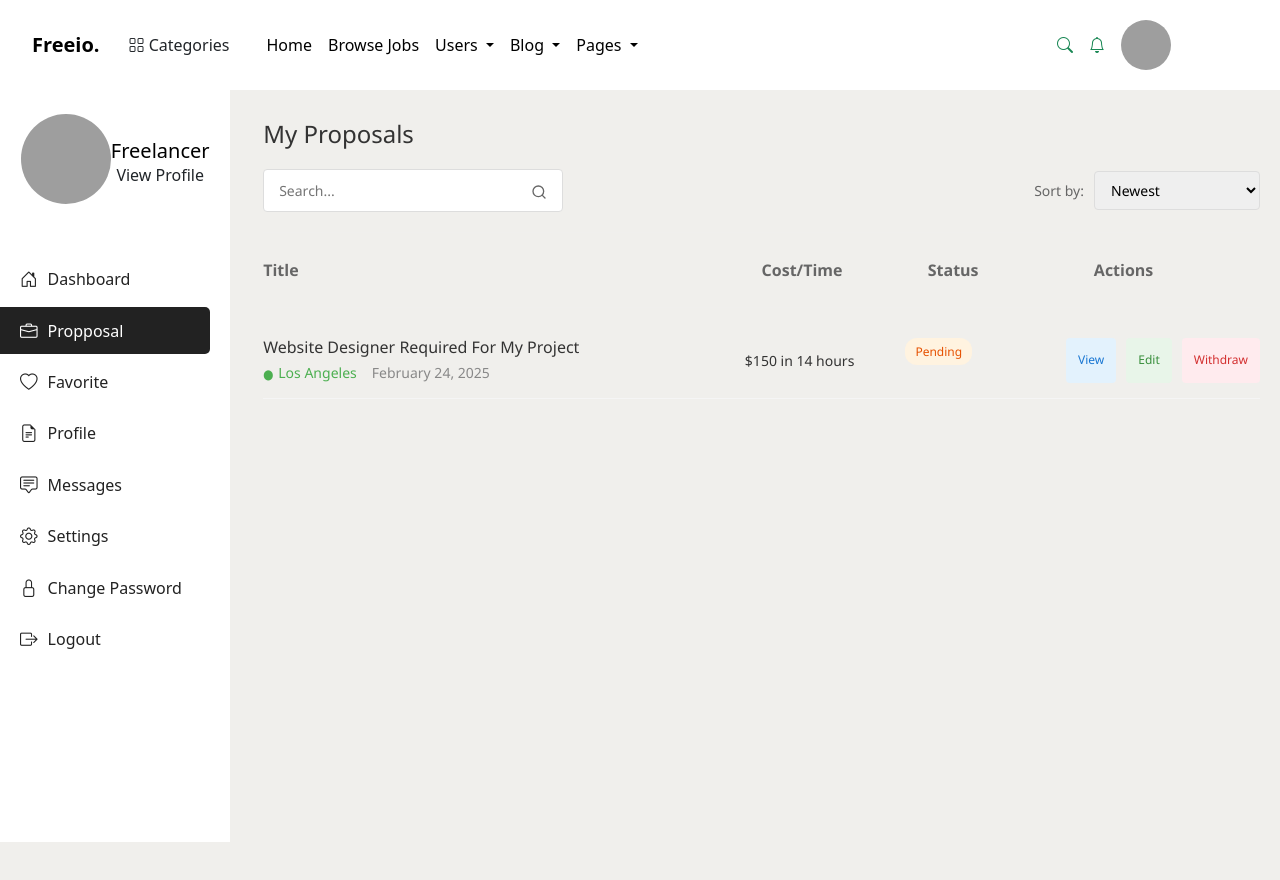
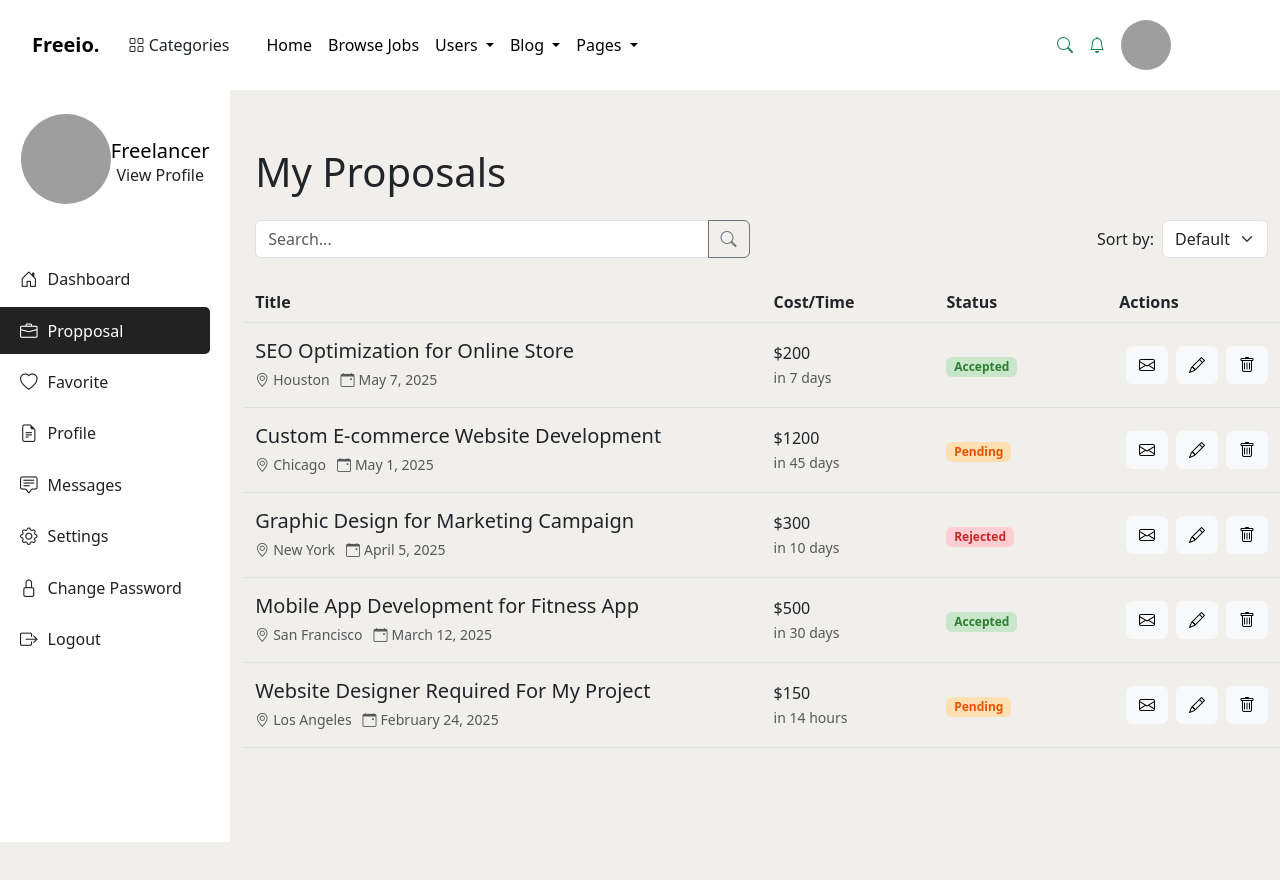
Before and after one commit to mashady/jobs_and_freelancing_platform_frontend, a Vue app: page /freelancer/propposal in a window 1280 px wide. Shown: the top 880 px of the page. Built offline with nearby package versions, Linux system fonts and the light colour scheme; grey boxes are pictures that could not be loaded.

Commit message:
Edit on Proposal Page

```diff
--- a/src/components/freelancer/proposal.vue
+++ b/src/components/freelancer/proposal.vue
@@ -1,61 +1,58 @@
 <template>
-    <div class="proposals-page">
-      <h1>My Proposals</h1>
+  <div class="container my-5">
+      <h1 class="mb-4">My Proposals</h1>
 
-      <div class="search-sort-container">
-        <div class="search-box">
-          <input type="text" placeholder="Search..." v-model="searchQuery">
-          <button @click="searchProposals">
-            <svg width="16" height="16" viewBox="0 0 24 24" fill="none" xmlns="http://www.w3.org/2000/svg">
-              <path d="M11 19C15.4183 19 19 15.4183 19 11C19 6.58172 15.4183 3 11 3C6.58172 3 3 6.58172 3 11C3 15.4183 6.58172 19 11 19Z" stroke="currentColor" stroke-width="2" stroke-linecap="round" stroke-linejoin="round"/>
-              <path d="M21 21L16.65 16.65" stroke="currentColor" stroke-width="2" stroke-linecap="round" stroke-linejoin="round"/>
-            </svg>
+      <div class="row mb-4 align-items-center">
+          <div class="col-md-6">
+              <div class="input-group">
+                  <input type="text" class="form-control" placeholder="Search..." v-model="searchQuery">
+                  <button class="btn btn-outline-secondary" @click="searchProposals">
+                      <i class="bi bi-search"></i>
                   </button>
               </div>
-
-        <div class="sort-options">
-          <label>Sort by:</label>
-          <select v-model="sortOption">
+          </div>
+          <div class="col-md-6 text-end">
+              <label class="me-2">Sort by:</label>
+              <select class="form-select d-inline w-auto" v-model="sortOption">
+                  <option value="default">Default</option>
                   <option value="newest">Newest</option>
                   <option value="oldest">Oldest</option>
-            <option value="cost-high">Cost (High to Low)</option>
-            <option value="cost-low">Cost (Low to High)</option>
               </select>
           </div>
       </div>
 
-      <hr class="divider">
-
-      <div class="proposals-header">
-        <div class="header-title">Title</div>
-        <div class="header-cost">Cost/Time</div>
-        <div class="header-status">Status</div>
-        <div class="header-actions">Actions</div>
+      <div class="row fw-bold border-bottom py-2">
+          <div class="col-6">Title</div>
+          <div class="col-2">Cost/Time</div>
+          <div class="col-2">Status</div>
+          <div class="col-2">Actions</div>
       </div>
 
-      <hr class="divider">
-
-      <div class="proposals-list">
-        <div class="proposal-item" v-for="proposal in filteredProposals" :key="proposal.id">
-          <div class="proposal-title">
-            <h3>{{ proposal.title }}</h3>
-            <div class="location-date">
-              <span class="location" :style="{ color: proposal.locationColor }">{{ proposal.location }}</span>
-              <span class="date">{{ proposal.date }}</span>
+      <div v-for="proposal in filteredProposals" :key="proposal.id" class="row py-3 border-bottom align-items-center">
+            <div class="col-6">
+                <h5 class="mb-1">{{ proposal.title }}</h5>
+                <small class="text-muted">
+                    <i class="bi bi-geo-alt me-1"></i>{{ proposal.location }} &nbsp;
+                    <i class="bi bi-calendar-event me-1"></i>{{ proposal.date }}
+                </small>
             </div>
+            <div class="col-2">
+                <span>{{ proposal.cost.split(' in ')[0] }}</span><br>
+                <small class="text-muted">in {{ proposal.cost.split(' in ')[1] }}</small>
             </div>
-
-          <div class="proposal-cost">{{ proposal.cost }}</div>
-
-          <div class="proposal-status">
-            <span :class="['status-badge', proposal.status.toLowerCase()]">{{ proposal.status }}</span>
+            <div class="col-2">
+                <span :class="['badge', proposal.status.toLowerCase()]">{{ proposal.status }}</span>
             </div>
-
-          <div class="proposal-actions">
-            <button class="action-btn view-btn">View</button>
-            <button class="action-btn edit-btn">Edit</button>
-            <button class="action-btn withdraw-btn">Withdraw</button>
-          </div>
+            <div class="col-2 text-end">
+                <button class="btn btn-light me-2">
+                    <i class="bi bi-envelope"></i>
+                </button>
+                <button class="btn btn-light me-2">
+                    <i class="bi bi-pencil"></i>
+                </button>
+                <button class="btn btn-light">
+                    <i class="bi bi-trash"></i>
+                </button>
             </div>
         </div>
   </div>
@@ -66,24 +63,54 @@
   data() {
       return {
           searchQuery: '',
-        sortOption: 'newest',
+          sortOption: 'default',
           proposals: [
                 {
                     id: 1,
                     title: 'Website Designer Required For My Project',
                     location: 'Los Angeles',
-            locationColor: '#4CAF50',
                     date: 'February 24, 2025',
                     cost: '$150 in 14 hours',
                     status: 'Pending'
                 },
+                {
+                    id: 2,
+                    title: 'Mobile App Development for Fitness App',
+                    location: 'San Francisco',
+                    date: 'March 12, 2025',
+                    cost: '$500 in 30 days',
+                    status: 'Accepted'
+                },
+                {
+                    id: 3,
+                    title: 'Graphic Design for Marketing Campaign',
+                    location: 'New York',
+                    date: 'April 5, 2025',
+                    cost: '$300 in 10 days',
+                    status: 'Rejected'
+                },
+                {
+                    id: 4,
+                    title: 'Custom E-commerce Website Development',
+                    location: 'Chicago',
+                    date: 'May 1, 2025',
+                    cost: '$1200 in 45 days',
+                    status: 'Pending'
+                },
+                {
+                    id: 5,
+                    title: 'SEO Optimization for Online Store',
+                    location: 'Houston',
+                    date: 'May 7, 2025',
+                    cost: '$200 in 7 days',
+                    status: 'Accepted'
+                }
             ]
       }
   },
   computed: {
       filteredProposals() {
           let filtered = [...this.proposals];
-
           if (this.searchQuery) {
               const query = this.searchQuery.toLowerCase();
               filtered = filtered.filter(proposal =>
@@ -91,28 +118,22 @@
                   proposal.location.toLowerCase().includes(query)
               );
           }
-
           switch (this.sortOption) {
-          case 'newest':
+              case 'default':
                   filtered.sort((a, b) => new Date(b.date) - new Date(a.date));
                   break;
-          case 'oldest':
+              case 'newest':
                   filtered.sort((a, b) => new Date(a.date) - new Date(b.date));
                   break;
-          case 'cost-high':
+              case 'oldest':
                   filtered.sort((a, b) => this.extractCost(b.cost) - this.extractCost(a.cost));
                   break;
-          case 'cost-low':
-            filtered.sort((a, b) => this.extractCost(a.cost) - this.extractCost(b.cost));
-            break;
           }
-
           return filtered;
       }
   },
   methods: {
       extractCost(costString) {
-        // Extract numeric value from cost string like "$150 in 14 hours"
           const match = costString.match(/\$(\d+)/);
           return match ? parseInt(match[1]) : 0;
       },
@@ -123,158 +144,17 @@
 </script>
 
 <style scoped>
-  .proposals-page {
-    max-width: 1200px;
-    margin: 0 auto;
-    padding: 20px;
-    font-family: 'Segoe UI', Tahoma, Geneva, Verdana, sans-serif;
+.badge.pending {
+  background-color: #ffe0b2;
+  color: #e65100;
+}
+.badge.accepted {
+  background-color: #c8e6c9;
+  color: #2e7d32;
+}
+.badge.rejected {
+  background-color: #ffcdd2;
+  color: #c62828;
 }
 
-  h1 {
-    font-size: 24px;
-    margin-bottom: 20px;
-    color: #333;
-  }
-
-  .search-sort-container {
-    display: flex;
-    justify-content: space-between;
-    align-items: center;
-    margin-bottom: 20px;
-  }
-
-  .search-box {
-    position: relative;
-    width: 300px;
-  }
-
-  .search-box input {
-    width: 100%;
-    padding: 10px 15px;
-    padding-right: 40px;
-    border: 1px solid #ddd;
-    border-radius: 4px;
-    font-size: 14px;
-  }
-
-  .search-box button {
-    position: absolute;
-    right: 10px;
-    top: 50%;
-    transform: translateY(-50%);
-    background: none;
-    border: none;
-    cursor: pointer;
-    color: #666;
-  }
-
-  .sort-options {
-    display: flex;
-    align-items: center;
-    gap: 10px;
-  }
-
-  .sort-options label {
-    font-size: 14px;
-    color: #666;
-  }
-
-  .sort-options select {
-    padding: 8px 12px;
-    border: 1px solid #ddd;
-    border-radius: 4px;
-    font-size: 14px;
-  }
-
-  .divider {
-    border: none;
-    border-top: 1px solid #eee;
-    margin: 15px 0;
-  }
-
-  .proposals-header {
-    display: grid;
-    grid-template-columns: 3fr 1fr 1fr 1fr;
-    padding: 10px 0;
-    font-weight: bold;
-    color: #666;
-  }
-
-  .proposal-item {
-    display: grid;
-    grid-template-columns: 3fr 1fr 1fr 1fr;
-    padding: 15px 0;
-    border-bottom: 1px solid #f5f5f5;
-  }
-
-  .proposal-title h3 {
-    font-size: 16px;
-    margin-bottom: 5px;
-    color: #333;
-  }
-
-  .location-date {
-    display: flex;
-    gap: 15px;
-    font-size: 14px;
-    color: #888;
-  }
-
-  .location::before {
-    content: '⬤';
-    margin-right: 5px;
-    font-size: 10px;
-  }
-
-  .proposal-cost {
-    font-size: 14px;
-    color: #333;
-    display: flex;
-    align-items: center;
-  }
-
-  .status-badge {
-    padding: 5px 10px;
-    border-radius: 12px;
-    font-size: 12px;
-    font-weight: 500;
-  }
-
-  .status-badge.pending {
-    background-color: #FFF3E0;
-    color: #E65100;
-  }
-
-  .proposal-actions {
-    display: flex;
-    gap: 10px;
-  }
-
-  .action-btn {
-    padding: 6px 12px;
-    border: none;
-    border-radius: 4px;
-    font-size: 12px;
-    cursor: pointer;
-    transition: background-color 0.2s;
-  }
-
-  .view-btn {
-    background-color: #E3F2FD;
-    color: #1976D2;
-  }
-
-  .edit-btn {
-    background-color: #E8F5E9;
-    color: #388E3C;
-  }
-
-  .withdraw-btn {
-    background-color: #FFEBEE;
-    color: #D32F2F;
-  }
-
-  .action-btn:hover {
-    opacity: 0.9;
-  }
 </style>
```
Lines whose indentation alone changed are shown as unchanged.
